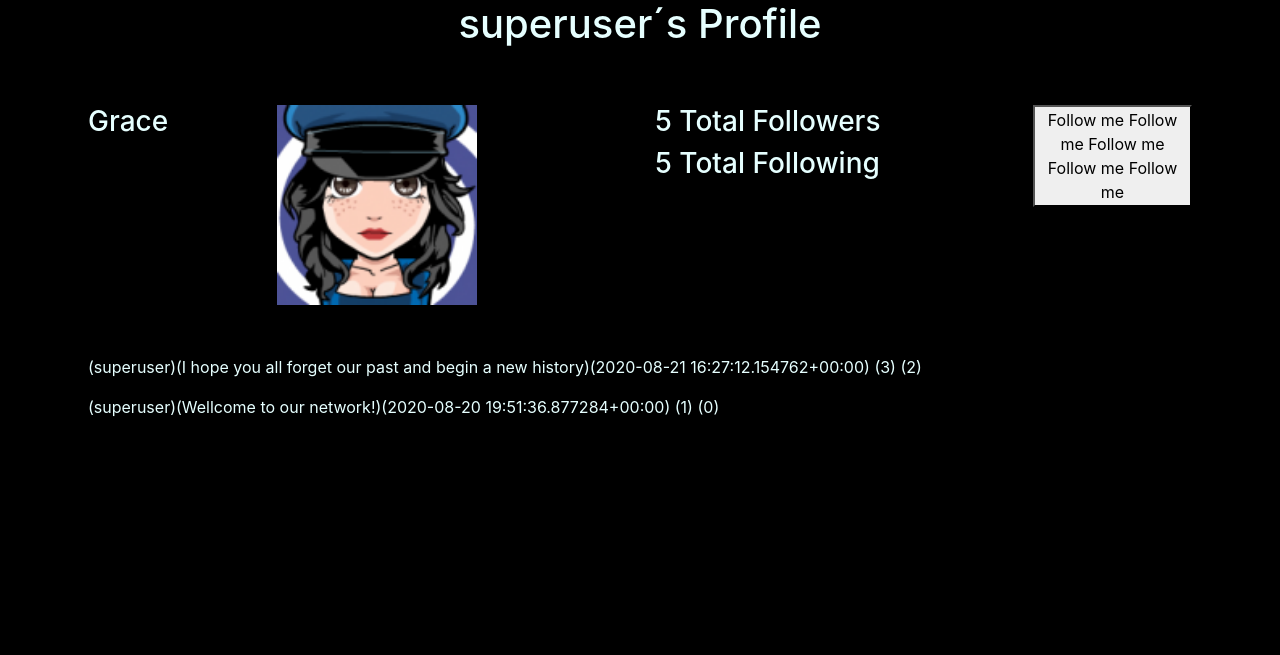
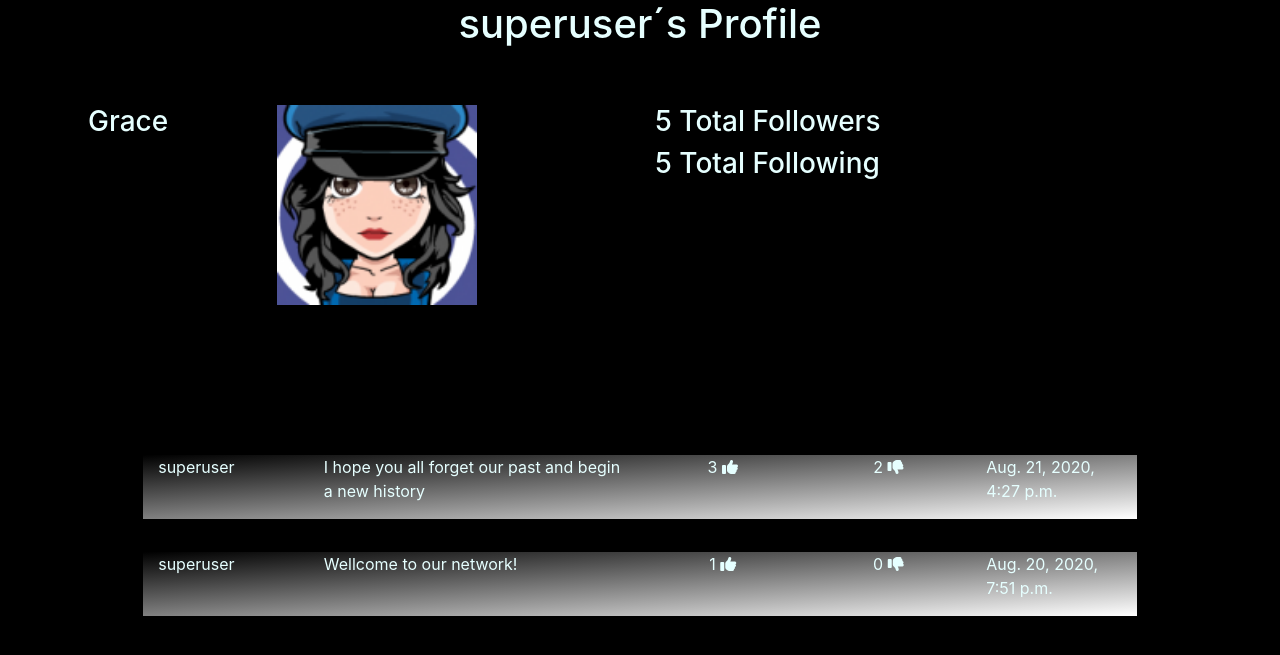
Before and after one commit to gracebcorrea/Project4, a Django app: page /profile/Grace in a window 1280 px wide. Shown: the part 90-745 px from the top of the page. Run offline with Django 3.2, Linux system fonts and the light colour scheme; a user stored in the database is signed in; data comes from the database, SQL or seed files in the repository; some libraries are stand-ins or nearby versions.

Commit message:
Update profile.html

```diff
--- a/network/templates/network/profile.html
+++ b/network/templates/network/profile.html
@@ -17,35 +17,48 @@
                       <div class="col-lg-4">
                            <img src=" {{P.Avatar.url}} "  width="200">
                       </div>
-                 <br>
+
                        <div class="col-lg-4">
                             <h3>{{TotalFollowers}}  Total Followers</h3>
                             <h3>{{TotalFollowing}}  Total Following</h3>
                         </div>
-                  {%if request.user.username != P.User%}
+                        {% if ShowFollowornot == "yes" %}
                                <div class="col-lg-2"  id="Follow" >
-                            <button type="Submit" id="Followme"  onclick="Followme()">
-                            {% for U in UserFollowers%}
-                                {% if U.User == P.User %}
-                                   UnFollow me
-                                {% else %}
-                                   Follow me
-                                {% endif %}
-                            {% endfor %}
+                                    <button type="Submit" id="Followme"  onclick="Followme()" >Follow Me
+
                                     </button>
                                </div>
                         {% endif %}
               </div>
               <hr>
             </div>
-      {% endfor%}
+      {% endfor %}
 
       <hr style="color : white;">
 
 
       <div class="container" style="border:#004d00; width:90%">
           {%for U in UserPosts %}
-                 <p> {{U}}  </p>
+                <div class="container" style="width:90%; position:relative; top:100px;background-image: linear-gradient(to top left, white, gray,black );">
+                    <div class="row"  width="1700px">
+                         <div class="col-lg-2">
+                           <p> {{ U.User }} </p>
+                         </div>
+                         <div class="col-lg-4">
+                              <p> {{U.Post }} </p>
+                         </div>
+                         <div class="col-lg-2" style="text-align: center;">
+                            <p> {{ U.Likes  }}  <i class="fas fa-thumbs-up"></i></p>
+                         </div>
+                         <div class="col-lg-2" style="text-align: center;">
+                            <p> {{ U.Unlikes }}  <i class="fas fa-thumbs-down"></i></p>
+                         </div>
+                         <div class="col-lg-2">
+                             <p> {{U.Date}} </p>
+                         </div>
+                    </div>
+                </div>
+                <hr>
 
           {% endfor %}
       </div>
```
Lines whose indentation alone changed are shown as unchanged.
